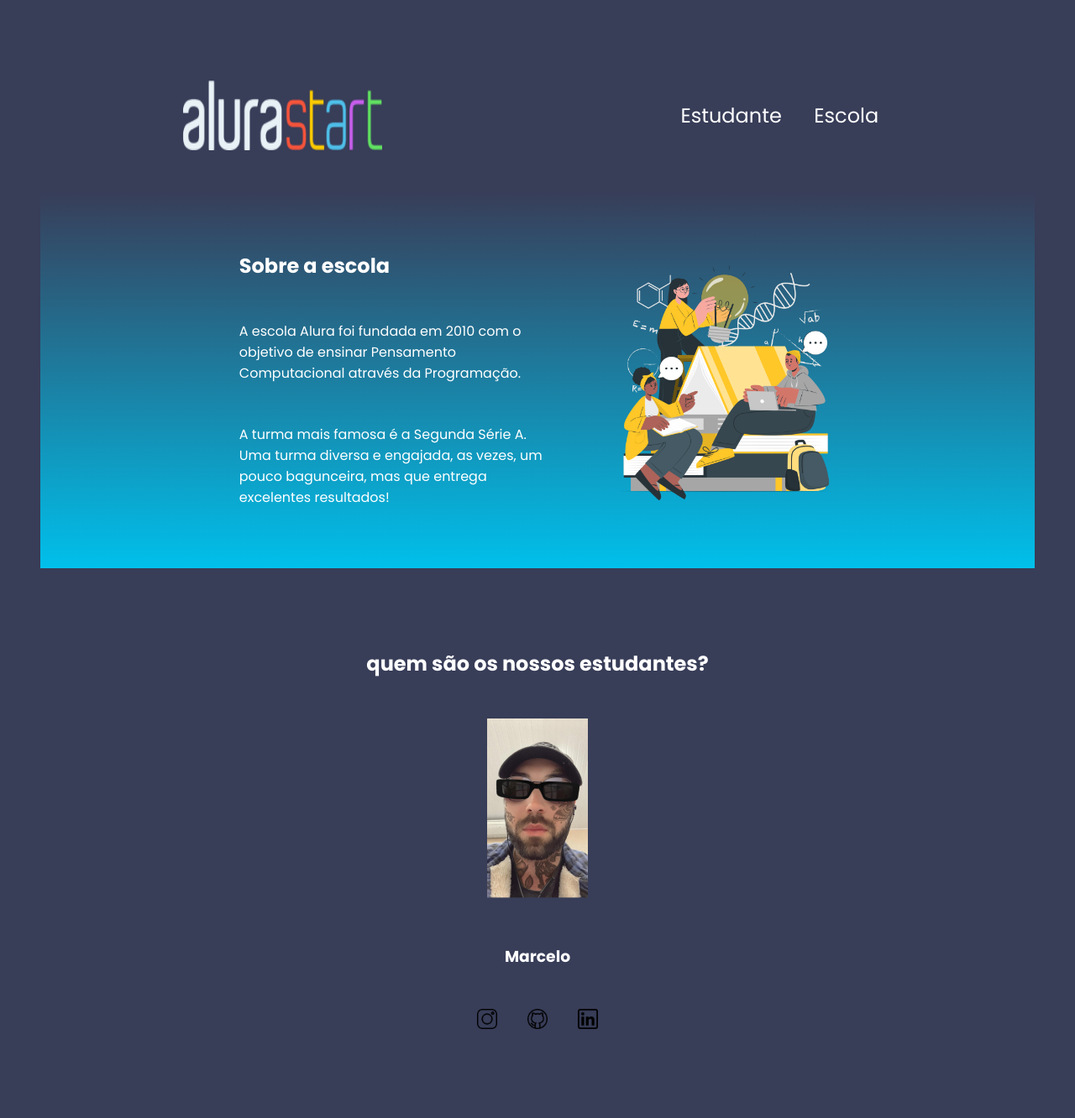
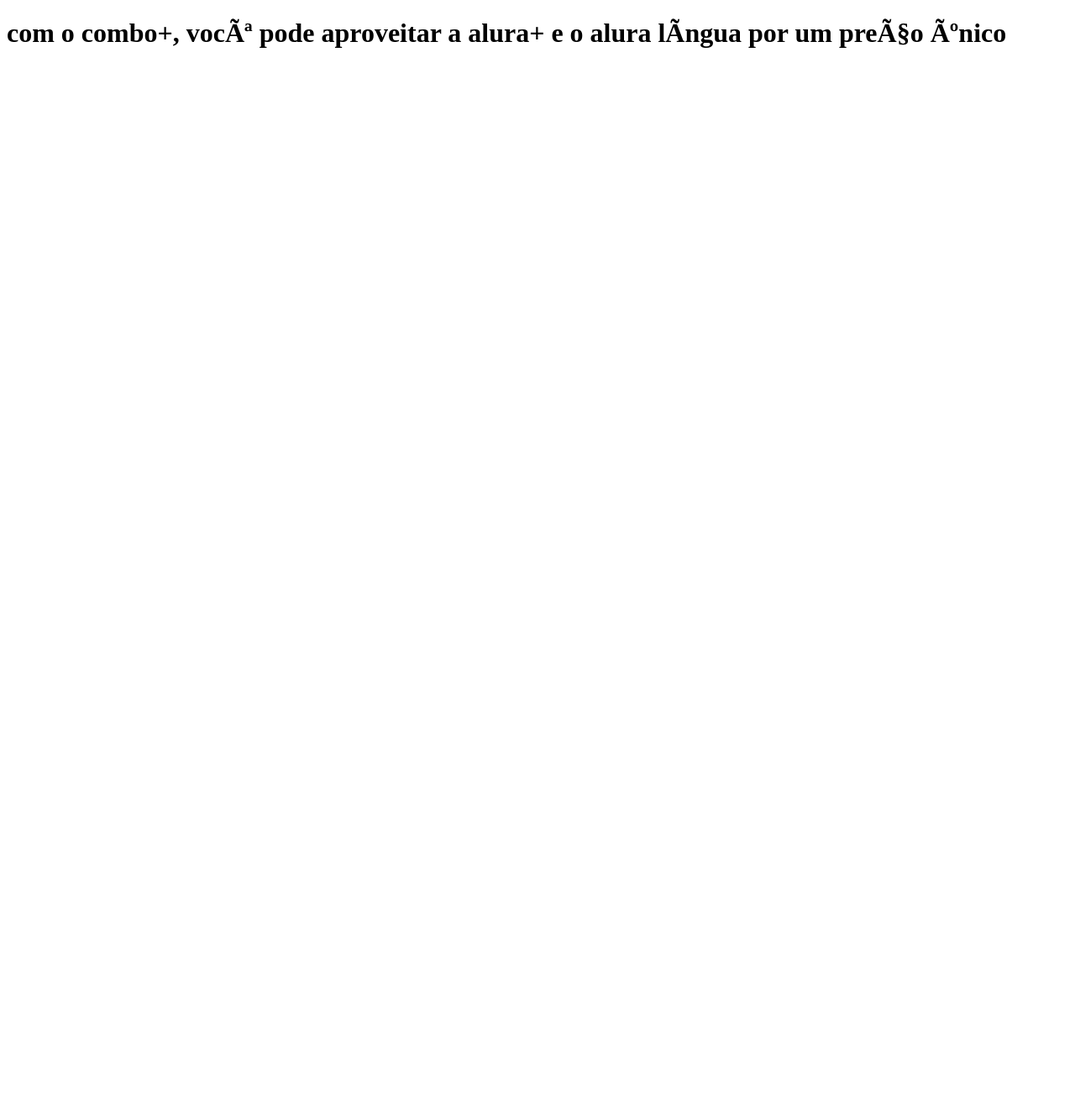
Before and after one commit to nicolle101170/2B, a plain HTML site: page index.html in a window 1280 px wide. Shown: the whole page at 84% size. After the commit the page ends 800 px from the top, so only its background shows below. Drawn offline with Linux system fonts and the light colour scheme.

Commit message:
Add files via upload

```diff
--- a/index.html
+++ b/index.html
@@ -1,54 +1,16 @@
 <!DOCTYPE html>
-<html lang="en">
-<head>
-    <meta charset="UTF-8">
-    <meta name="viewport" content="width=device-width, initial-scale=1.0">
-    <title>Document</title>
-    <link rel="stylesheet" href="style.css"><link rel="preconnect" href="https://fonts.googleapis.com">
-    <link rel="preconnect" href="https://fonts.gstatic.com" crossorigin>
-    <link href="https://fonts.googleapis.com/css2?family=Poppins:wght@400;700&display=swap"
-    rel="stylesheet">
-
-</head>
-<body>
-    <header class="cabecalho">
-        <img class="cabecalho-imagem" src="alurastart logo 1.png" alt="logo da alura start">
-    <ul class="cabecalho-lista-item">
-        <li class="cabecalho-lista-item">Estudante</li>
-        <li class="cabecalho-lista-item">Escola</li>
-    </ul>
-    </header>
-    <section class="escola">
-        <div class="escola-conteudo">
-            <h2 class="escola-titulo">Sobre a escola</h2>
-            <p class="escola-texto-um">A escola Alura foi fundada em 2010 com o
-                objetivo de ensinar Pensamento Computacional através da Programação.
-            </p>
-            <p class="escola-texto-dois">A turma mais famosa é a Segunda Série A.
-                 Uma turma diversa e engajada, as vezes, um pouco bagunceira, mas que
-                entrega excelentes resultados!</p>
-
-        </div>
-        <img class="escola-imagem"
-        src="college project-cuate.png"
-        alt="alunos">
-    </section>
-    <section class="Estudante">
-        <div class="estudante-div">
-         <div
-         class="estudante-div">
-        <h2 class="estudante-titulo"> quem são os nossos estudantes?
-        </h2>
-        <img class="estudante-imagem" src="Marcelo 1.png" alt="foto do estudante">
-        <h3 class="estudante-nome">Marcelo</h3>
-    </h3>
-    <img class="estudante-icone" src="instagram.png" alt="instagram">
-    <img
-    class="estudante-icone" src="github.png" alt="github">
-    <img class="estudante-icone" src="linkedin.png" alt="linkedin">
-    </div>
-
-        </div>
-    </section>
-</body>
+<html>
+    <head><title> alura PLUS</title>
+    <meta charset="UF-8">
+    <meta nome="viewport"
+    content="whidth=device-width,
+    initial-scale=1">
+    <link rel="stylesheet"
+    href="stile.css">
+    </head>
+    <body>
+        <h1>com o combo+, você pode aproveitar
+      a alura+ e o alura língua por
+        um preço único</h1>
+    </body>
 </html>
--- a/style.css
+++ b/style.css
@@ -1,53 +1,13 @@
 *{
-    margin: 0 16px;
-    padding:24px 0;
+    margin: 0;
+    padding: 0;
+:root{
+    --branco-principal: #ffffff;
+    --cinza-secundario: #c0c0c0;
+    --botao-azul: #167bf7;
+    --cor-de-fundo: #00030c;
 }
 body{
-    background-color: #383D58;
-   color: white;
+    background-color:var(--cor-de-fundo);
+    color: var(--branco-principal);
 }
-.cabecalho-imagem{
-  width: 20%;
-}
-.cabecalho{
-    background-color: #383D58;
-    color: white;
-    display: flex;
-    justify-content: space-around;
-    padding: 24px 0;
-}
-.cabecalho-lista-item{
-    display: inline-block;
-    margin: 0 16px;
-    padding: 24px 0;
-    font-size: 24px;
-}
-.escola-imagem{
-    width: 25%;
-}
-.escola{
-    background-image: linear-gradient(#383d58, #00c0eb);
-    color: white;
-    display: flex;
-    justify-content: center;
-    align-items: center;
-    padding: 24px 0;
-}
-.escola-conteudo{
-    width: 35%;
-}
-.escola-titulo{
-    padding: 24px 0;
-}
-body{
-    font-family: 'Poppins', sans-serif;
-}
-.estudante-imagem{
-    width: 120px;
-}
-.estudante-icone{
-    width: 24px;
-}
-.estudante-div{
-    text-align: center;
-}
```
